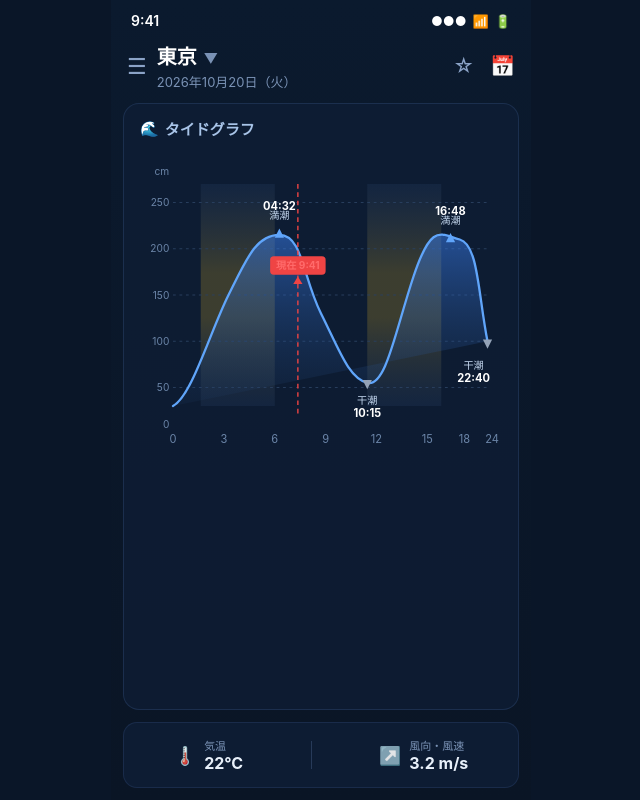
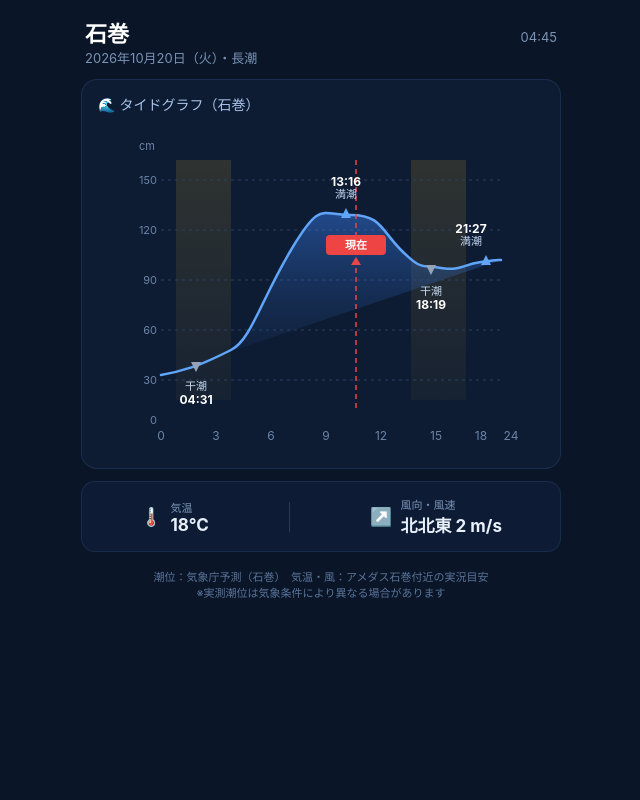
Before and after one commit to nuppeppou/ishinomaki-tide, a plain HTML site: page index.html in a window 1280 px wide. Shown: the whole page, without its empty margins (319-959 px from the left). Drawn offline with Linux system fonts and the light colour scheme.

Commit message:
Add files via upload

```diff
--- a/index.html
+++ b/index.html
@@ -2,247 +2,122 @@
 <html lang="ja">
 <head>
   <meta charset="UTF-8">
-  <meta name="viewport" content="width=device-width, initial-scale=1.0, maximum-scale=1.0">
-  <title>タイドグラフ</title>
+  <meta name="viewport" content="width=device-width, initial-scale=1.0">
+  <title>石巻 タイドグラフ</title>
   <style>
-    * {
-      margin: 0;
-      padding: 0;
-      box-sizing: border-box;
-      -webkit-tap-highlight-color: transparent;
-    }
-
+    * { margin: 0; padding: 0; box-sizing: border-box; }
     body {
       background: #0a1628;
       color: #e0eaf5;
-      font-family: -apple-system, BlinkMacSystemFont, "Segoe UI", "Hiragino Sans", "Noto Sans JP", sans-serif;
+      font-family: -apple-system, BlinkMacSystemFont, "Hiragino Sans", "Noto Sans JP", sans-serif;
       min-height: 100vh;
       display: flex;
       justify-content: center;
-      align-items: flex-start;
-      padding: 0;
+      padding: 16px 12px;
     }
-
-    .phone {
+    .container {
       width: 100%;
-      max-width: 420px;
-      min-height: 100vh;
-      background: linear-gradient(180deg, #0b1a2e 0%, #0a1525 100%);
+      max-width: 480px;
       display: flex;
       flex-direction: column;
-      position: relative;
-      overflow: hidden;
+      gap: 12px;
     }
-
-    /* ステータスバー風 */
-    .status-bar {
-      display: flex;
-      justify-content: space-between;
-      align-items: center;
-      padding: 12px 20px 4px;
-      font-size: 14px;
-      font-weight: 600;
-      color: #fff;
-    }
-    .status-icons {
-      display: flex;
-      gap: 6px;
-      align-items: center;
-      font-size: 13px;
-    }
-
-    /* ヘッダー */
     .header {
       display: flex;
       justify-content: space-between;
-      align-items: center;
-      padding: 8px 16px 12px;
-    }
-    .header-left {
-      display: flex;
-      align-items: center;
-      gap: 10px;
-    }
-    .menu-btn {
-      font-size: 22px;
-      color: #8ba3c7;
-      cursor: pointer;
+      align-items: baseline;
+      padding: 0 4px;
     }
     .location {
-      font-size: 20px;
+      font-size: 22px;
       font-weight: 700;
       color: #fff;
-    }
-    .location span {
-      font-size: 14px;
-      color: #7a92b5;
-      margin-left: 2px;
     }
     .date {
       font-size: 13px;
       color: #7a92b5;
-      margin-top: 2px;
     }
-    .header-right {
-      display: flex;
-      gap: 16px;
-      color: #8ba3c7;
-      font-size: 20px;
+    .graph-card {
+      background: rgba(15, 30, 55, 0.75);
+      border-radius: 16px;
+      padding: 14px 10px 8px;
+      border: 1px solid rgba(60, 90, 140, 0.3);
     }
-
-    /* グラフカード */
-    .graph-card {
-      margin: 0 12px;
-      background: rgba(15, 30, 55, 0.7);
-      border-radius: 16px;
-      padding: 14px 12px 10px;
-      border: 1px solid rgba(60, 90, 140, 0.3);
-      flex: 1;
-      display: flex;
-      flex-direction: column;
-    }
-
     .graph-title {
+      font-size: 14px;
+      color: #a8c4e8;
+      margin-bottom: 6px;
+      padding-left: 6px;
       display: flex;
       align-items: center;
       gap: 6px;
-      font-size: 15px;
-      font-weight: 600;
-      color: #a8c4e8;
-      margin-bottom: 8px;
-      padding-left: 4px;
     }
-
     .graph-container {
-      position: relative;
       width: 100%;
-      flex: 1;
-      min-height: 320px;
+      height: 340px;
     }
-
-    svg {
-      width: 100%;
-      height: 100%;
-      display: block;
-    }
-
-    /* 下部バー */
+    svg { width: 100%; height: 100%; display: block; }
     .bottom-bar {
-      margin: 12px;
       background: rgba(15, 30, 55, 0.85);
       border-radius: 14px;
-      padding: 14px 16px;
+      padding: 14px 18px;
       display: flex;
       justify-content: space-around;
       align-items: center;
       border: 1px solid rgba(60, 90, 140, 0.25);
     }
-
     .info-item {
       display: flex;
       align-items: center;
       gap: 8px;
     }
-
-    .info-icon {
-      font-size: 18px;
-      opacity: 0.9;
-    }
-
-    .info-text {
-      display: flex;
-      flex-direction: column;
-    }
-
-    .info-label {
-      font-size: 11px;
-      color: #7a92b5;
-    }
-
-    .info-value {
-      font-size: 16px;
-      font-weight: 700;
-      color: #e8f0fa;
-    }
-
+    .info-label { font-size: 11px; color: #7a92b5; }
+    .info-value { font-size: 17px; font-weight: 700; color: #e8f0fa; }
     .divider {
       width: 1px;
-      height: 28px;
+      height: 30px;
       background: rgba(100, 130, 180, 0.3);
     }
-
-    /* マーカー用のテキストスタイル */
-    .tide-label {
+    .note {
       font-size: 11px;
-      fill: #c5d8f0;
-      font-weight: 500;
-    }
-    .tide-time {
-      font-size: 12px;
-      fill: #fff;
-      font-weight: 700;
-    }
-    .current-label {
-      font-size: 11px;
-      fill: #ff6b6b;
-      font-weight: 700;
+      color: #5a7399;
+      text-align: center;
+      padding: 4px;
     }
   </style>
 </head>
 <body>
-  <div class="phone">
-    <!-- ステータスバー -->
-    <div class="status-bar">
-      <div>9:41</div>
-      <div class="status-icons">
-        <span>●●●</span>
-        <span>📶</span>
-        <span>🔋</span>
+  <div class="container">
+    <!-- ヘッダー -->
+    <div class="header">
+      <div>
+        <div class="location">石巻</div>
+        <div class="date">2026年10月20日（火）・長潮</div>
       </div>
+      <div class="date" id="now-time"></div>
     </div>
 
-    <!-- ヘッダー -->
-    <div class="header">
-      <div class="header-left">
-        <div class="menu-btn">☰</div>
-        <div>
-          <div class="location">東京 <span>▼</span></div>
-          <div class="date">2026年10月20日（火）</div>
-        </div>
-      </div>
-      <div class="header-right">
-        <span>☆</span>
-        <span>📅</span>
-      </div>
-    </div>
-
-    <!-- タイドグラフ本体 -->
+    <!-- タイドグラフ -->
     <div class="graph-card">
-      <div class="graph-title">
-        <span>🌊</span> タイドグラフ
-      </div>
-
+      <div class="graph-title">🌊 タイドグラフ（石巻）</div>
       <div class="graph-container">
         <svg viewBox="0 0 400 340" preserveAspectRatio="xMidYMid meet">
-          <!-- 背景グラデーション（マズメ帯） -->
           <defs>
+            <linearGradient id="waveFill" x1="0" y1="0" x2="0" y2="1">
+              <stop offset="0%" stop-color="#3b82f6" stop-opacity="0.45"/>
+              <stop offset="100%" stop-color="#1e3a5f" stop-opacity="0.1"/>
+            </linearGradient>
             <linearGradient id="mazume" x1="0" y1="0" x2="0" y2="1">
-              <stop offset="0%" stop-color="#3a5a8a" stop-opacity="0.15"/>
-              <stop offset="40%" stop-color="#c9a227" stop-opacity="0.25"/>
-              <stop offset="60%" stop-color="#c9a227" stop-opacity="0.25"/>
-              <stop offset="100%" stop-color="#3a5a8a" stop-opacity="0.15"/>
-            </linearGradient>
-            <linearGradient id="waveFill" x1="0" y1="0" x2="0" y2="1">
-              <stop offset="0%" stop-color="#3b82f6" stop-opacity="0.5"/>
-              <stop offset="100%" stop-color="#1e3a5f" stop-opacity="0.15"/>
+              <stop offset="0%" stop-color="#c9a227" stop-opacity="0.18"/>
+              <stop offset="100%" stop-color="#c9a227" stop-opacity="0.05"/>
             </linearGradient>
           </defs>
 
-          <!-- マズメ帯（朝・夕） -->
-          <rect x="70" y="40" width="80" height="240" fill="url(#mazume)"/>
-          <rect x="250" y="40" width="80" height="240" fill="url(#mazume)"/>
+          <!-- マズメ帯（簡易） -->
+          <rect x="55" y="40" width="55" height="240" fill="url(#mazume)"/>
+          <rect x="290" y="40" width="55" height="240" fill="url(#mazume)"/>
 
-          <!-- グリッド線 -->
+          <!-- グリッド -->
           <g stroke="#2a4060" stroke-width="1" stroke-dasharray="3,4">
             <line x1="40" y1="60" x2="380" y2="60"/>
             <line x1="40" y1="110" x2="380" y2="110"/>
@@ -251,61 +126,60 @@
             <line x1="40" y1="260" x2="380" y2="260"/>
           </g>
 
-          <!-- Y軸ラベル -->
+          <!-- Y軸 -->
           <g fill="#6b85a8" font-size="11" text-anchor="end">
-            <text x="36" y="64">250</text>
-            <text x="36" y="114">200</text>
-            <text x="36" y="164">150</text>
-            <text x="36" y="214">100</text>
-            <text x="36" y="264">50</text>
+            <text x="36" y="64">150</text>
+            <text x="36" y="114">120</text>
+            <text x="36" y="164">90</text>
+            <text x="36" y="214">60</text>
+            <text x="36" y="264">30</text>
             <text x="36" y="304">0</text>
           </g>
-          <text x="20" y="30" fill="#6b85a8" font-size="11">cm</text>
+          <text x="18" y="30" fill="#6b85a8" font-size="11">cm</text>
 
-          <!-- 潮位曲線（パス） -->
-          <path d="M 40 280
-                   C 60 270, 80 200, 100 160
-                   S 130 95, 155 95
-                   S 180 140, 200 180
-                   S 230 250, 250 255
-                   S 280 200, 300 140
-                   S 330 95, 350 100
-                   S 370 160, 380 210"
+          <!-- 潮位曲線（今日の予測に基づく近似） -->
+          <!-- 4:31 54cm → 13:16 119cm → 18:19 106cm → 21:27 109cm -->
+          <path d="M 40 255
+                   C 70 250, 90 240, 110 230
+                   S 140 180, 170 130
+                   S 200 95, 230 95
+                   S 260 110, 280 130
+                   S 300 145, 320 148
+                   S 340 145, 360 142
+                   S 375 140, 380 140"
                 fill="url(#waveFill)"
                 stroke="#60a5fa"
                 stroke-width="2.5"
                 stroke-linecap="round"/>
 
-          <!-- 現在時刻の赤い縦線 -->
-          <line x1="175" y1="40" x2="175" y2="290"
+          <!-- 現在時刻ライン（13:40頃） -->
+          <line x1="235" y1="40" x2="235" y2="290"
                 stroke="#ef4444" stroke-width="1.5" stroke-dasharray="5,4"/>
+          <rect x="205" y="115" width="60" height="20" rx="4" fill="#ef4444"/>
+          <text x="235" y="129" text-anchor="middle" fill="#fff" font-size="11" font-weight="700">現在</text>
+          <polygon points="235,137 230,145 240,145" fill="#ef4444"/>
 
-          <!-- 現在ラベル -->
-          <rect x="145" y="118" width="60" height="20" rx="4" fill="#ef4444"/>
-          <text x="175" y="132" text-anchor="middle" class="current-label" fill="#fff">現在 9:41</text>
-          <polygon points="175,140 170,148 180,148" fill="#ef4444"/>
+          <!-- 満潮 13:16 119cm -->
+          <polygon points="225,88 220,98 230,98" fill="#60a5fa"/>
+          <text x="225" y="78" text-anchor="middle" fill="#c5d8f0" font-size="11">満潮</text>
+          <text x="225" y="66" text-anchor="middle" fill="#fff" font-size="12" font-weight="700">13:16</text>
 
-          <!-- 満潮マーカー 1 -->
-          <polygon points="155,88 150,98 160,98" fill="#60a5fa"/>
-          <text x="155" y="78" text-anchor="middle" class="tide-label">満潮</text>
-          <text x="155" y="68" text-anchor="middle" class="tide-time">04:32</text>
+          <!-- 満潮 21:27 109cm -->
+          <polygon points="365,135 360,145 370,145" fill="#60a5fa"/>
+          <text x="350" y="125" text-anchor="middle" fill="#c5d8f0" font-size="11">満潮</text>
+          <text x="350" y="113" text-anchor="middle" fill="#fff" font-size="12" font-weight="700">21:27</text>
 
-          <!-- 満潮マーカー 2 -->
-          <polygon points="340,93 335,103 345,103" fill="#60a5fa"/>
-          <text x="340" y="83" text-anchor="middle" class="tide-label">満潮</text>
-          <text x="340" y="73" text-anchor="middle" class="tide-time">16:48</text>
+          <!-- 干潮 4:31 54cm -->
+          <polygon points="75,252 70,242 80,242" fill="#94a3b8"/>
+          <text x="75" y="270" text-anchor="middle" fill="#c5d8f0" font-size="11">干潮</text>
+          <text x="75" y="284" text-anchor="middle" fill="#fff" font-size="12" font-weight="700">04:31</text>
 
-          <!-- 干潮マーカー 1 -->
-          <polygon points="250,262 245,252 255,252" fill="#94a3b8"/>
-          <text x="250" y="278" text-anchor="middle" class="tide-label">干潮</text>
-          <text x="250" y="292" text-anchor="middle" class="tide-time">10:15</text>
+          <!-- 干潮 18:19 106cm -->
+          <polygon points="310,155 305,145 315,145" fill="#94a3b8"/>
+          <text x="310" y="175" text-anchor="middle" fill="#c5d8f0" font-size="11">干潮</text>
+          <text x="310" y="189" text-anchor="middle" fill="#fff" font-size="12" font-weight="700">18:19</text>
 
-          <!-- 干潮マーカー 2 -->
-          <polygon points="380,218 375,208 385,208" fill="#94a3b8"/>
-          <text x="365" y="240" text-anchor="middle" class="tide-label">干潮</text>
-          <text x="365" y="254" text-anchor="middle" class="tide-time">22:40</text>
-
-          <!-- X軸時間 -->
+          <!-- X軸 -->
           <g fill="#6b85a8" font-size="12" text-anchor="middle">
             <text x="40" y="320">0</text>
             <text x="95" y="320">3</text>
@@ -313,33 +187,48 @@
             <text x="205" y="320">9</text>
             <text x="260" y="320">12</text>
             <text x="315" y="320">15</text>
-            <text x="355" y="320">18</text>
-            <text x="385" y="320">24</text>
+            <text x="360" y="320">18</text>
+            <text x="390" y="320">24</text>
           </g>
         </svg>
       </div>
     </div>
 
-    <!-- 下部：気温・風 -->
+    <!-- 下部：気温・風（小さく） -->
     <div class="bottom-bar">
       <div class="info-item">
-        <div class="info-icon">🌡️</div>
-        <div class="info-text">
+        <div style="font-size:18px">🌡️</div>
+        <div>
           <div class="info-label">気温</div>
-          <div class="info-value">22°C</div>
+          <div class="info-value">18°C</div>
         </div>
       </div>
-
       <div class="divider"></div>
-
       <div class="info-item">
-        <div class="info-icon">↗️</div>
-        <div class="info-text">
+        <div style="font-size:18px">↗️</div>
+        <div>
           <div class="info-label">風向・風速</div>
-          <div class="info-value">3.2 m/s</div>
+          <div class="info-value">北北東 2 m/s</div>
         </div>
       </div>
     </div>
+
+    <div class="note">
+      潮位：気象庁予測（石巻）　気温・風：アメダス石巻付近の実況目安<br>
+      ※実測潮位は気象条件により異なる場合があります
+    </div>
   </div>
+
+  <script>
+    // 現在時刻を表示
+    function updateTime() {
+      const now = new Date();
+      const h = String(now.getHours()).padStart(2, '0');
+      const m = String(now.getMinutes()).padStart(2, '0');
+      document.getElementById('now-time').textContent = h + ':' + m;
+    }
+    updateTime();
+    setInterval(updateTime, 30000);
+  </script>
 </body>
 </html>
```
